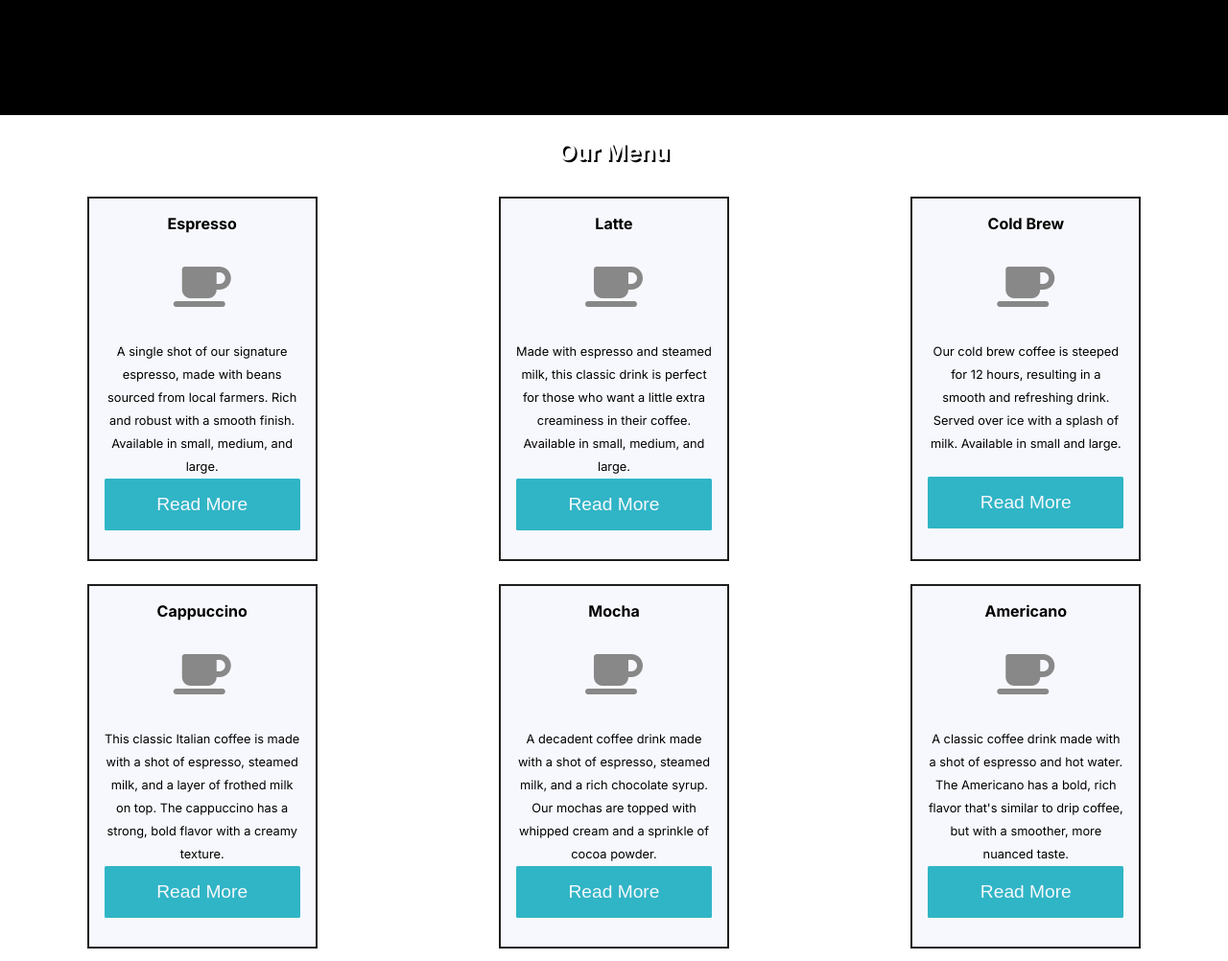
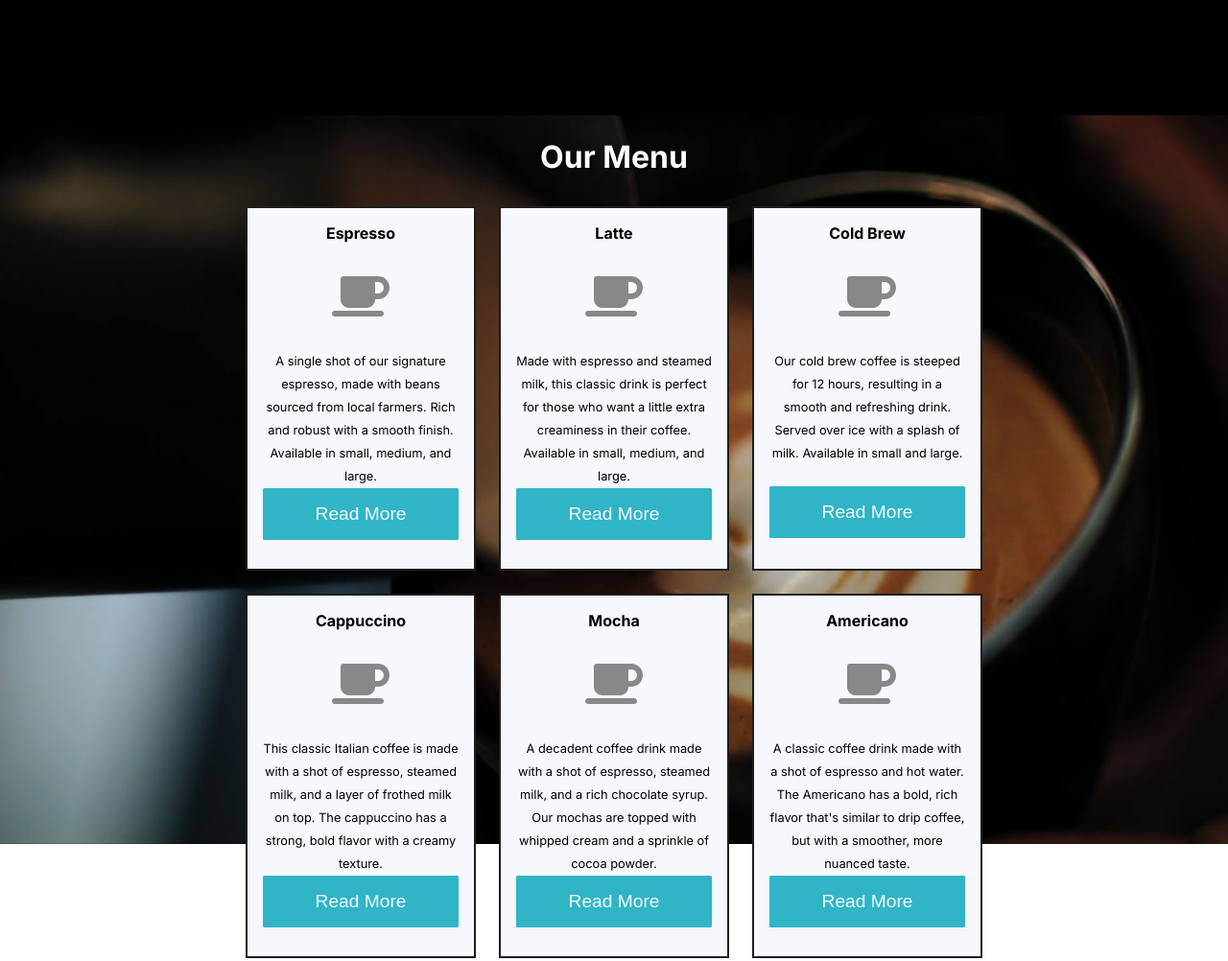
Before and after one commit to Daaanwi/thebrewhouse, a plain HTML site: page index.html in a window 1280 px wide. Shown: the part 1160-2162 px from the top of the page at 96% size. Drawn offline with Linux system fonts and the light colour scheme.

Commit message:
style: Change background for menu section

```diff
--- a/styles.css
+++ b/styles.css
@@ -1,4 +1,4 @@
-@import url("https://fonts.googleapis.com/css2?family=Inter:wght@100;400;700&display=swap");
+@import url('https://fonts.googleapis.com/css2?family=Inter:wght@100;400;700&display=swap');
 
 * {
   box-sizing: border-box;
@@ -10,7 +10,7 @@
 html,
 body {
   height: 100%;
-  font-family: "Inter", sans-serif;
+  font-family: 'Inter', sans-serif;
 }
 
 nav {
@@ -188,13 +188,15 @@ nav {
 
 /* MENU SECTION */
 .parallax--menu {
-  background-image: url("assets/background.jpg");
-  /* background-color: #f7f8fd; */
+  background-image: url('assets/background3.jpg');
   height: 95vh;
   background-attachment: fixed;
   background-position: center;
   background-repeat: no-repeat;
   background-size: cover;
+  display: flex;
+  flex-direction: column;
+  align-items: center;
 }
 
 .menu--title {
@@ -204,10 +206,9 @@ nav {
 }
 
 .menu--title h1 {
-  font-size: 1.5rem;
+  font-size: 2rem;
   text-align: center;
   color: #fff;
-  /* text-shadow: 2px 2px #888; */
   filter: drop-shadow(2px 2px #000);
 }
 
```
Also changed, not shown: assets/background3.jpg (added).
